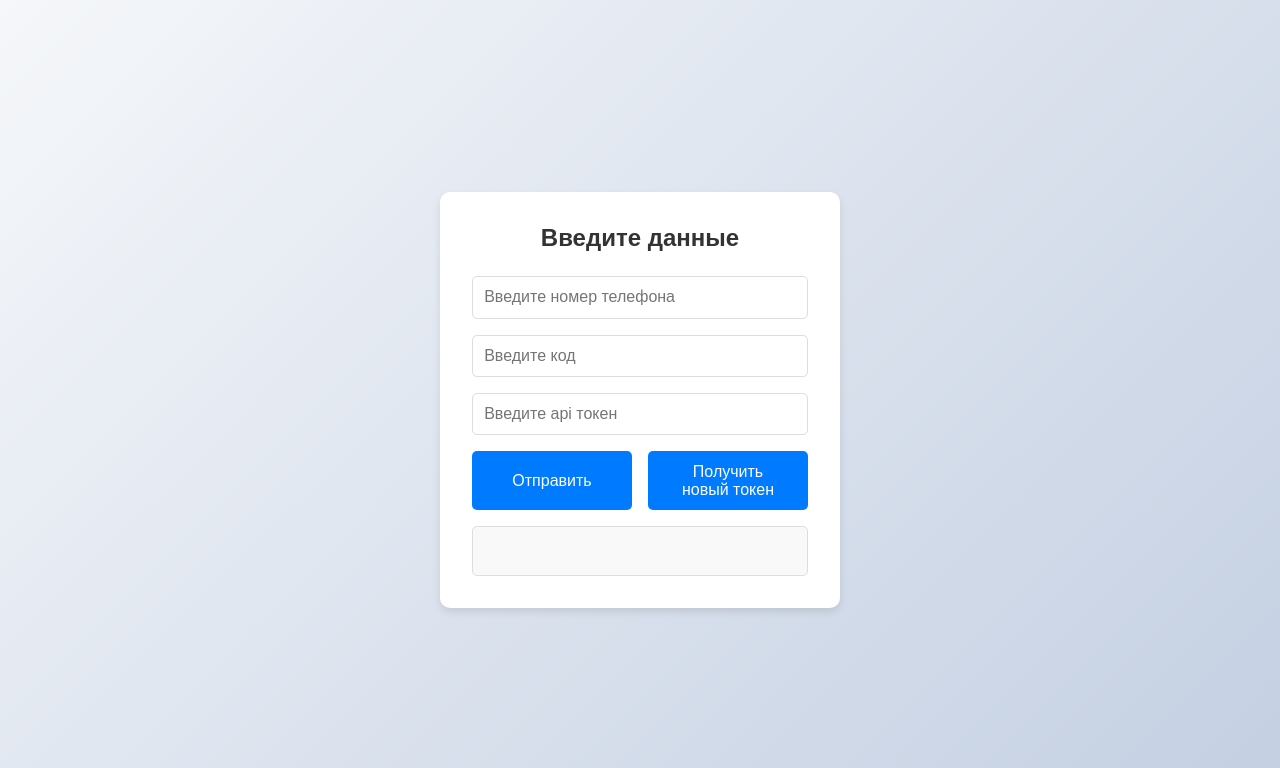
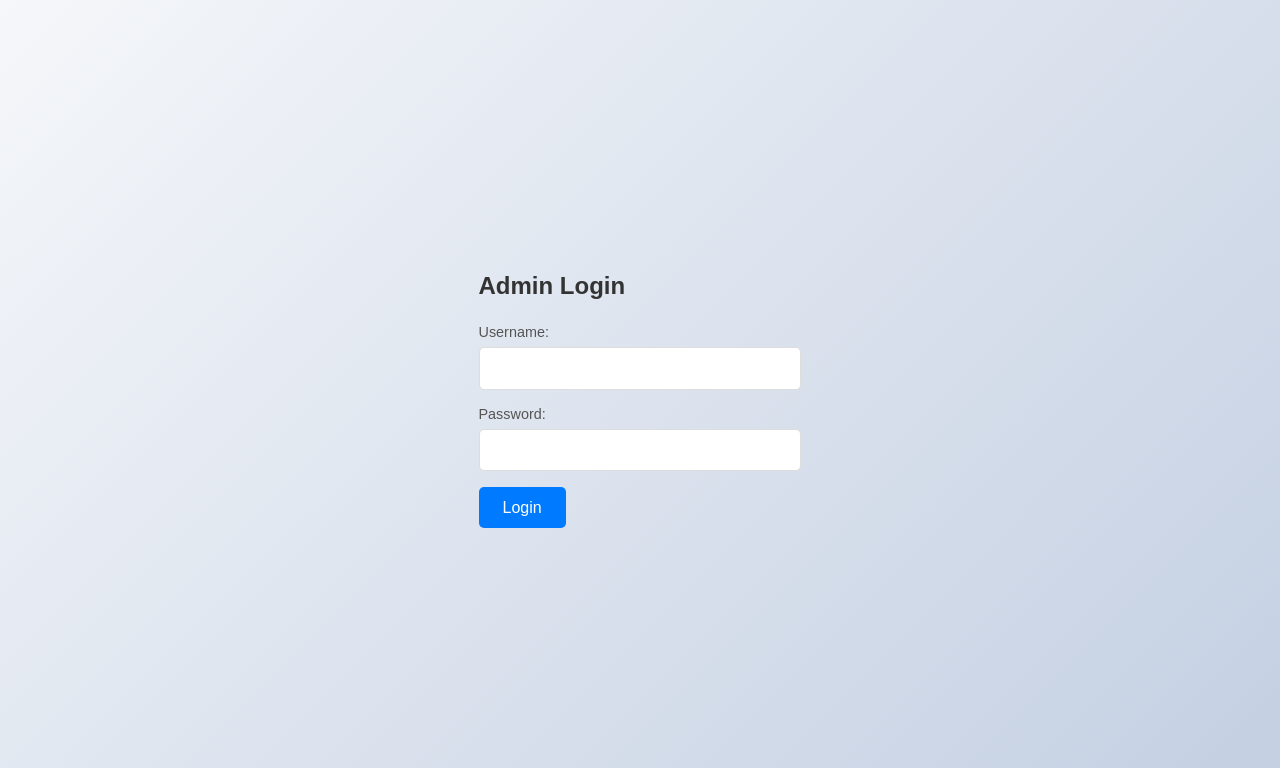
Before and after one commit to JustRictor/sendmessage-service, a Flask app: page / in a window 1280 px wide. Shown: the top 768 px of the page. Run offline with Flask 3, Linux system fonts and the light colour scheme.

Commit message:
Добавила админскую верификацию

```diff
--- a/sendmessage-webgui-service/app.py
+++ b/sendmessage-webgui-service/app.py
@@ -1,11 +1,28 @@
-from flask import Flask, render_template, request, jsonify
+from flask import Flask, render_template, request, jsonify, redirect, url_for, flash
 import requests
 
 app = Flask(__name__)
 
+app.secret_key = 'your_secret_key'
+ADMIN_USERNAME = 'admin'
+ADMIN_PASSWORD = 'password'
+
 
 @app.route('/', methods=['GET', 'POST'])
-def index():
+def login():
+    if request.method == 'POST':
+        username = request.form['username']
+        password = request.form['password']
+        if username == ADMIN_USERNAME and password == ADMIN_PASSWORD:
+            return redirect(url_for('admin_panel'))
+        else:
+            flash('Invalid credentials. Please try again.')
+    return render_template('login.html')
+
+
+
+@app.route('/admin-panel', methods=['GET', 'POST'])
+def admin_panel():
     if request.method == 'POST':
         phone = request.form['phone']  # Чтение из инпута телефона в переменную
         code = request.form['code']  # Чтение из инпута кода в переменную
--- a/sendmessage-webgui-service/templates/form.html
+++ b/sendmessage-webgui-service/templates/form.html
@@ -9,10 +9,10 @@
 </head>
 <body>
 <div class="container">
-    <form class="form" method="post" action="/">
+    <form class="form" method="post" action="/admin-panel">
         <h2>Введите данные</h2>
         <input type="tel" id="phone" name="phone" placeholder="Введите номер телефона" required>
-        <input type="text" id="code" name="code" placeholder="Введите код" required>
+        <input type="text" id="code" name="code" placeholder="Введите сообщение" required>
         <input type="text" id="apikey" name="apikey" placeholder="Введите api токен" required>
         <div class="button-container">
             <button type="submit">Отправить</button>
--- /dev/null
+++ b/sendmessage-webgui-service/templates/login.html
@@ -0,0 +1,30 @@
+<!DOCTYPE html>
+<html lang="en">
+<head>
+    <meta charset="UTF-8">
+    <meta name="viewport" content="width=device-width, initial-scale=1.0">
+    <title>Admin Login</title>
+    <link rel="stylesheet" href="{{ url_for('static', filename='form_beauty.css') }}">
+</head>
+<body>
+<div class="login-container">
+    <h2>Admin Login</h2>
+    <form method="POST">
+        <label for="username">Username:</label>
+        <input type="text" id="username" name="username" required>
+        <label for="password">Password:</label>
+        <input type="password" id="password" name="password" required>
+        <button type="submit">Login</button>
+    </form>
+    {% with messages = get_flashed_messages() %}
+    {% if messages %}
+    <ul class="flash-messages">
+        {% for message in messages %}
+        <li>{{ message }}</li>
+        {% endfor %}
+    </ul>
+    {% endif %}
+    {% endwith %}
+</div>
+</body>
+</html>
```
